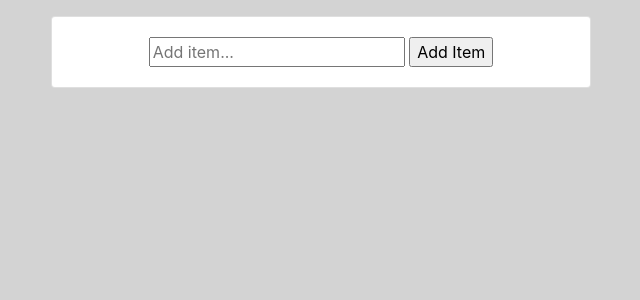
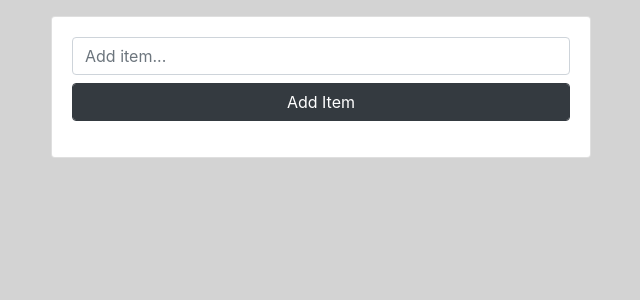
Before and after one commit to DonAttai/todo-app-flask, a Flask app: page / in a window 1280 px wide. Shown: the part 56-356 px from the top of the page, without its empty margins (319-959 px from the left). Run offline with Flask 2, Linux system fonts and the light colour scheme; data that the repository does not hold is empty; some libraries are stand-ins or nearby versions.

Commit message:
added bootstrap classes to the html files

```diff
--- a/app/templates/index.html
+++ b/app/templates/index.html
@@ -7,17 +7,27 @@
 <div class="row">
     <div class="col-md-6 col-sm-12 mx-auto">
         <div class="card card-body">
-            <form action="" method="POST" autocomplete="off" class="mx-auto">
-                <input type="text", name="title", id="title" placeholder="Add item...">
-                <input type="submit", value="Add Item">
+            <form action="" method="POST" autocomplete="off">
+                <div class="form-group">
+                    <input type="text" class="form-control" name="title", id="title" placeholder="Add item..." required>
+                    <input type="submit", value="Add Item" class="form-control mt-2 btn btn-dark">
+                </div>
             </form>
             {% for todo in todos %}
-            <div class="mt-3 mx-auto">
-                {{todo.title}}
-                <a href="{{ url_for('update', id=todo.id) }}" class="btn btn-sm btn-outline-dark">Update</a>
-                <a href="{{ url_for('delete', id=todo.id) }}" class="btn btn-sm btn-outline-dark">Delete</a>
-            </div>
+
+                <ul class="list-group">
+                    <li class="d-flex justify-content-between list-group-item shadow-none">
+                        <h6>
+                            {{todo.title}}
+                        </h6>
+                        <span>
+                            <a href="{{ url_for('update', id=todo.id) }}" class="btn btn-sm btn-outline-dark">Update</a>
+                            <a href="{{ url_for('delete', id=todo.id) }}" class="btn btn-sm btn-outline-dark">Delete</a>
+                        </span>
+                    </li>
+                </ul>
             {% endfor %}
+
         </div>
     </div>
 </div>
--- a/app/templates/update.html
+++ b/app/templates/update.html
@@ -7,7 +7,7 @@
 <div class="row">
     <div class="col-md-6 col-sm-12 mx-auto">
         <div class="card card-body">
-            <form action="/update/{{todo.id}}" method="POST" autocomplete="off" class="mx-auto">
+            <form action="/update/{{todo.id}}" method="POST" autocomplete="off">
                 <input type="text", name="title", id="title", value="{{todo.title}}" class="">
                 <input type="submit", value="Update">
             </form>
```
Also changed, not shown: app/todo.db.
